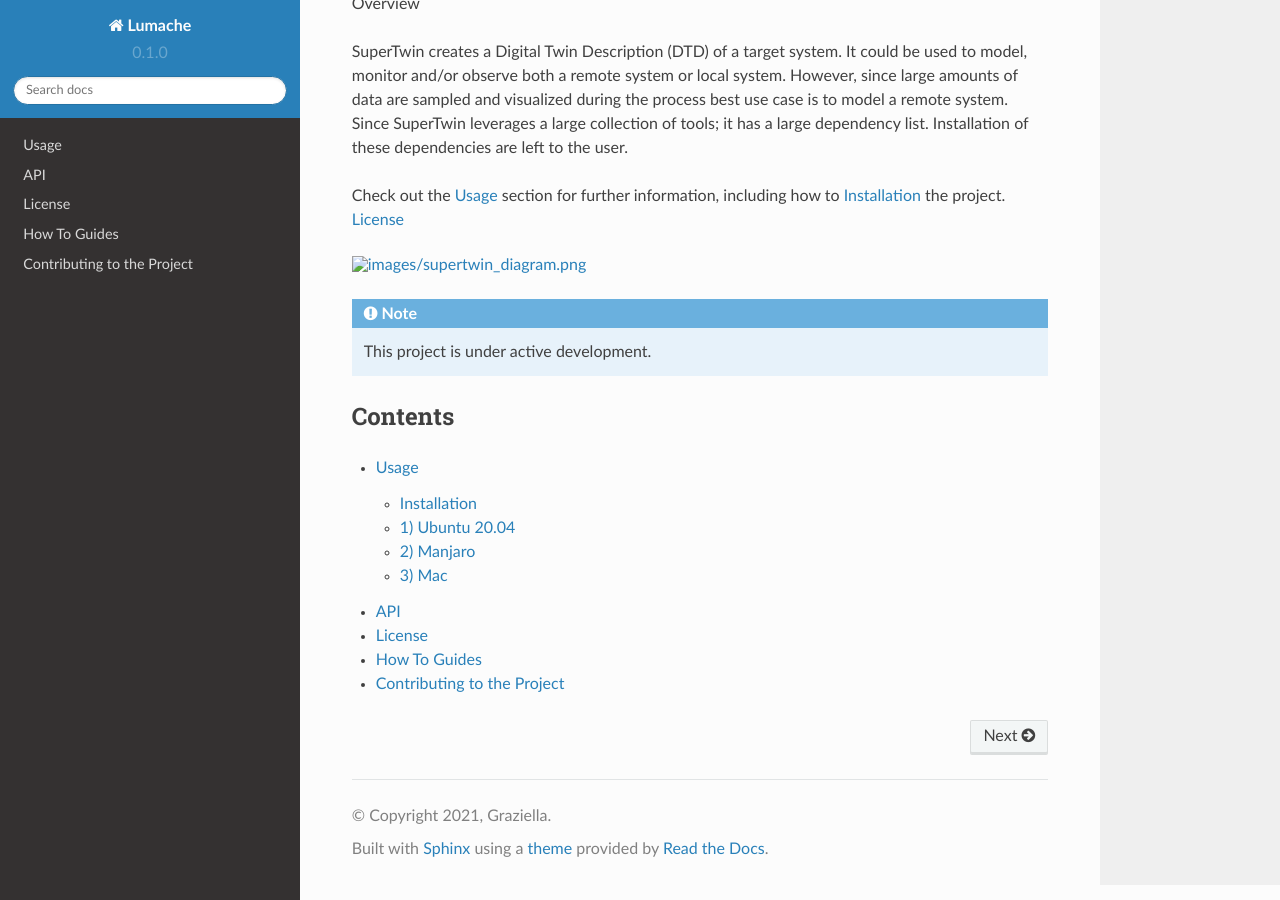
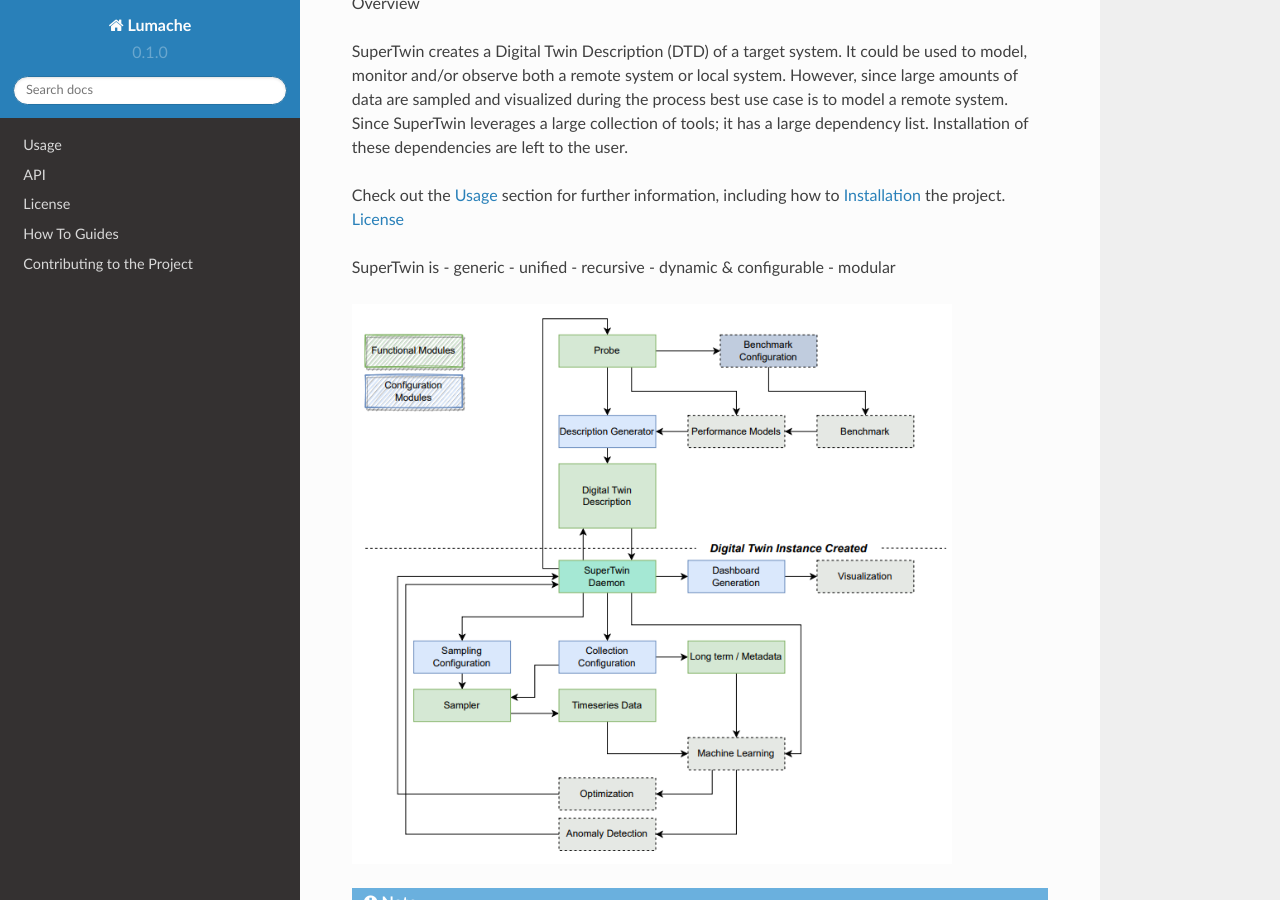
Before and after one commit to AliFehmi/supertwin-1, a Sphinx documentation site: the page built from docs/source/index.rst, in a window 1280 px wide and 900 px high, scrolled down 408 px. Built offline with Sphinx 7.4.7 and the Read the Docs theme 2.0.0, drawn with Linux system fonts in a browser that asks for light colours.

Commit message:
png added

```diff
--- a/docs/source/index.rst
+++ b/docs/source/index.rst
@@ -17,7 +17,16 @@ Since SuperTwin leverages a large collection of tools; it has a large dependency
 Check out the :doc:`usage` section for further information, including
 how to :ref:`installation` the project. :doc:`license`
 
-.. image:: images/supertwin_diagram.png
+SuperTwin is
+- generic
+- unified
+- recursive
+- dynamic & configurable
+- modular
+
+
+
+.. image:: ../images/supertwin_diagram.png
    :width: 600
 
 .. note::
```
